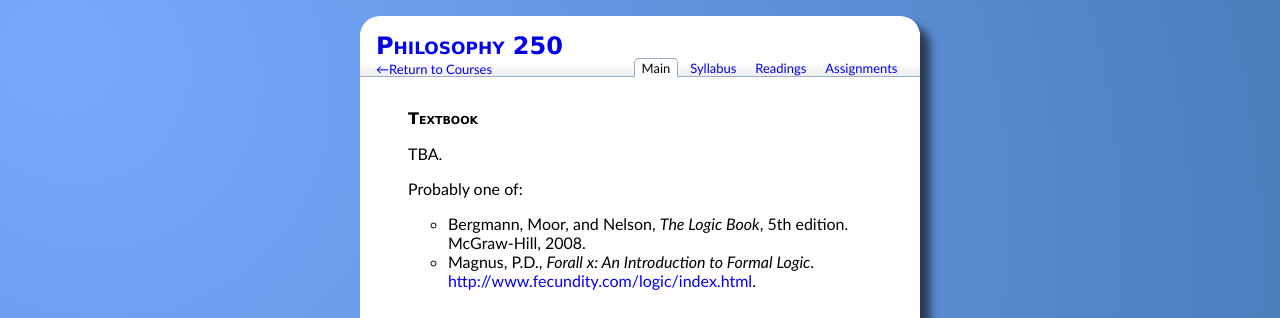
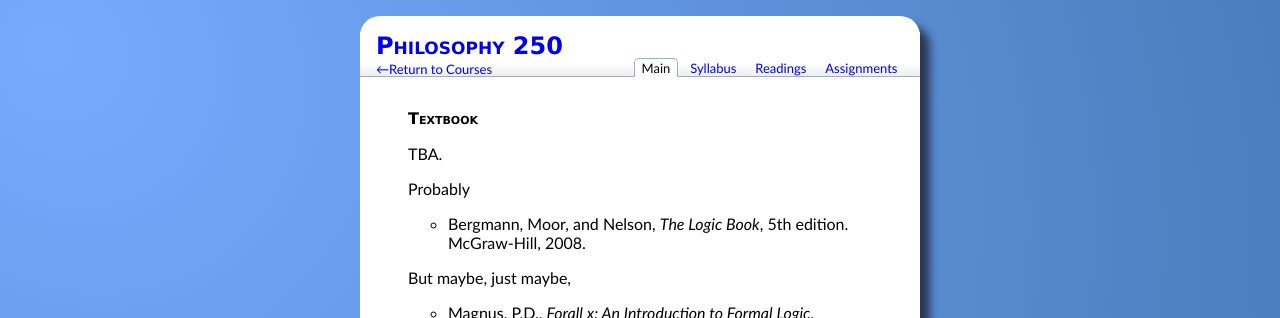
Before and after one commit to dsanson/dsanson.github.com, a Jekyll site: the page built from 250s2011/_posts/2010-05-18-textbook.markdown, in a window 1280 px wide, cut to the strip 0-318 px from the top of the page. Built offline with Jekyll 4.4.1, drawn with Linux system fonts in a browser that asks for light colours; Markdown is read by kramdown in place of the engine named in the settings; comment, search, counter and statistics services are not loaded.

Commit message:
250 textbook statement clarified

```diff
--- a/250s2011/_posts/2010-05-18-textbook.markdown
+++ b/250s2011/_posts/2010-05-18-textbook.markdown
@@ -6,7 +6,10 @@ section: main
 
 TBA.
 
-Probably one of:
+Probably
 
 +   Bergmann, Moor, and Nelson, *The Logic Book*, 5th edition. McGraw-Hill, 2008.
+
+But maybe, just maybe,
+
 +   Magnus, P.D., *Forall x: An Introduction to Formal Logic*. <http://www.fecundity.com/logic/index.html>.
```
